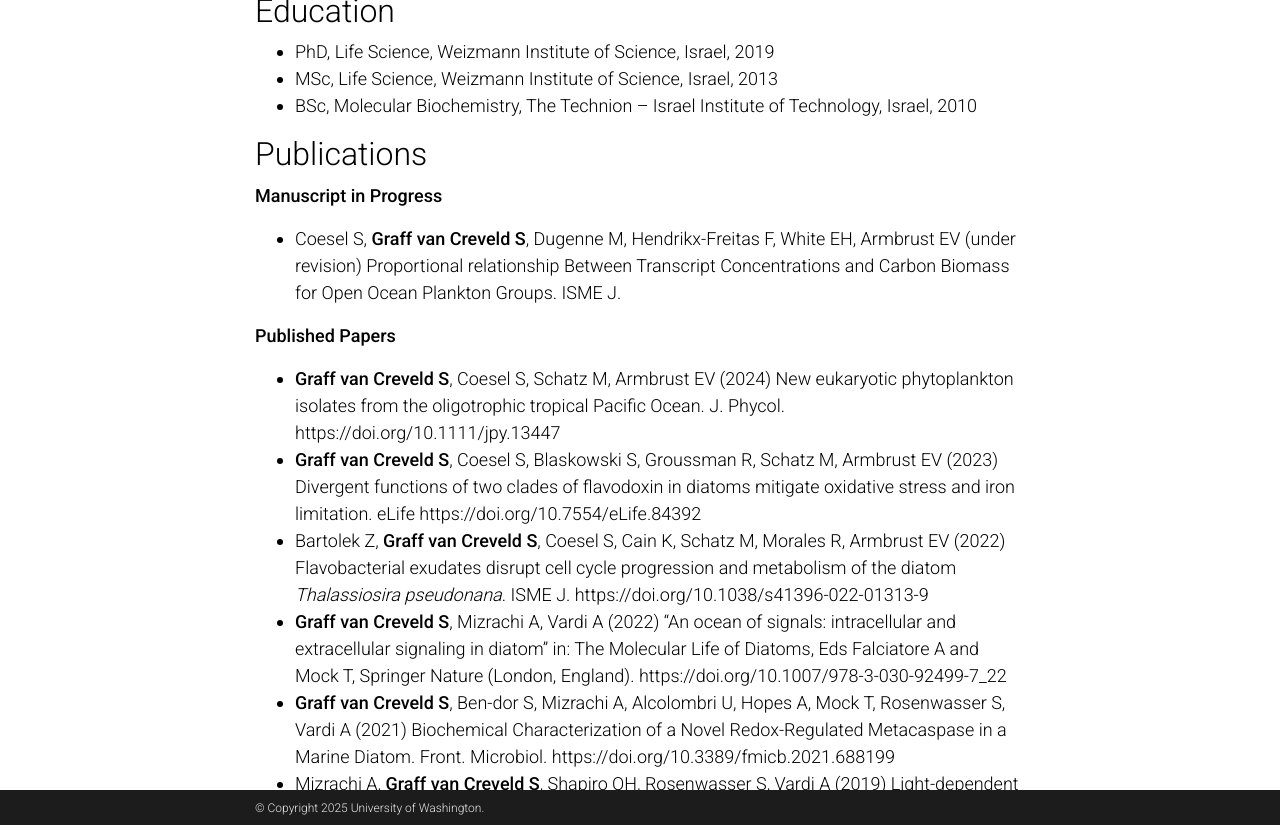
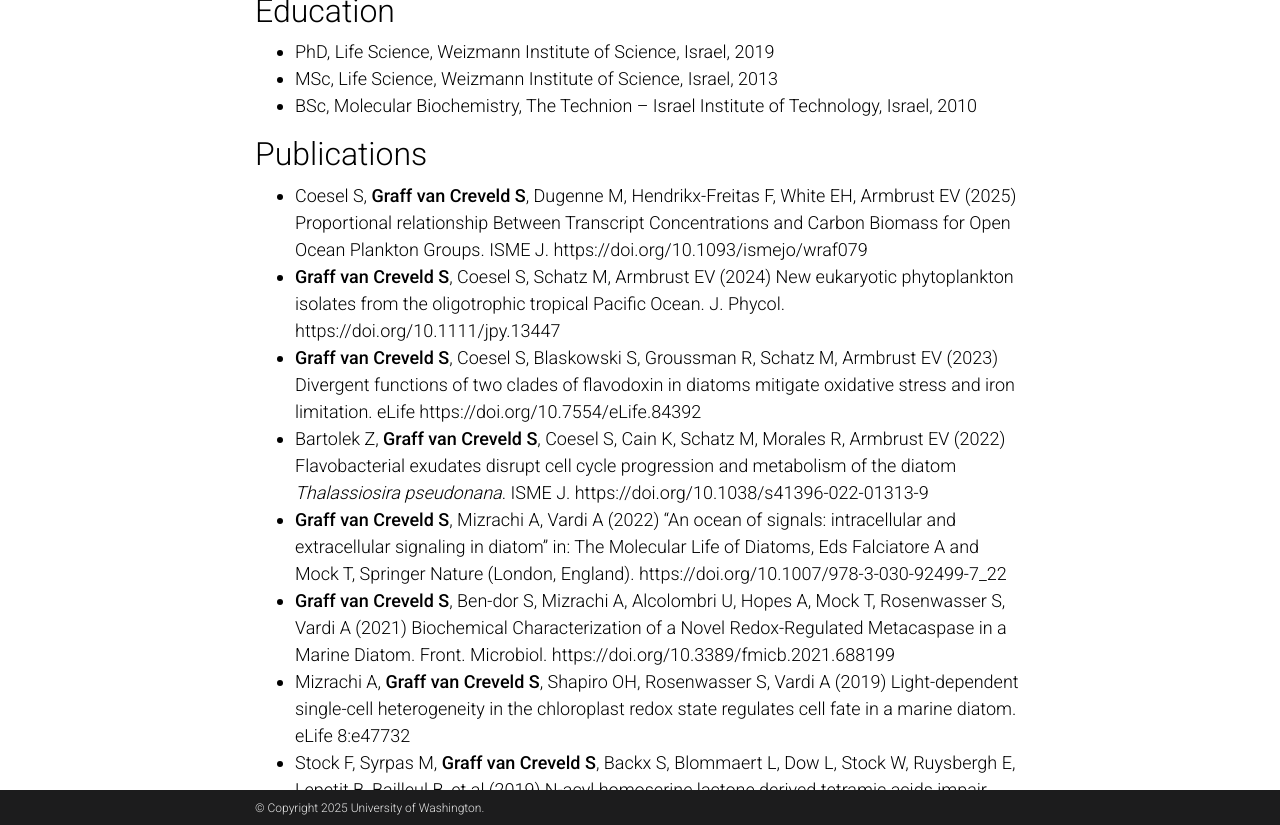
Before and after one commit to armbrustlab/armbrustlab.github.io, a Jekyll site: the page built from _people/graff.md, in a window 1280 px wide and 900 px high, scrolled down 700 px, cut to the strip 75-900 px from the top of the window. Built offline with Jekyll 4.4.1, drawn with Linux system fonts in a browser that asks for light colours; full-size pictures stand in for the smaller copies a plugin makes; comment, search, counter and statistics services are not loaded; a style sheet for code colours, icons or effects is not loaded.

Commit message:
Update graff.md
uptake Sacha's paper

```diff
--- a/_people/graff.md
+++ b/_people/graff.md
@@ -22,10 +22,7 @@ A molecular biologist by training, in my PhD I developed tools, and studied resp
 * BSc, Molecular Biochemistry, The Technion – Israel Institute of Technology, Israel, 2010
 
 ## Publications
-**Manuscript in Progress**
-* Coesel S, **Graff van Creveld S**, Dugenne M, Hendrikx-Freitas F, White EH, Armbrust EV (under revision) Proportional relationship Between Transcript Concentrations and Carbon Biomass for Open Ocean Plankton Groups. ISME J.
-
-**Published Papers**
+* Coesel S, **Graff van Creveld S**, Dugenne M, Hendrikx-Freitas F, White EH, Armbrust EV (2025) Proportional relationship Between Transcript Concentrations and Carbon Biomass for Open Ocean Plankton Groups. ISME J. https://doi.org/10.1093/ismejo/wraf079
 * **Graff van Creveld S**, Coesel S, Schatz M, Armbrust EV (2024) New eukaryotic phytoplankton isolates from the oligotrophic tropical Pacific Ocean. J. Phycol. https://doi.org/10.1111/jpy.13447
 * **Graff van Creveld S**, Coesel S, Blaskowski S, Groussman R, Schatz M, Armbrust EV (2023) Divergent functions of two clades of flavodoxin in diatoms mitigate oxidative stress and iron limitation. eLife https://doi.org/10.7554/eLife.84392
 * Bartolek Z, **Graff van Creveld S**, Coesel S, Cain K, Schatz M, Morales R, Armbrust EV (2022) Flavobacterial exudates disrupt cell cycle progression and metabolism of the diatom *Thalassiosira pseudonana*. ISME J. https://doi.org/10.1038/s41396-022-01313-9
```
